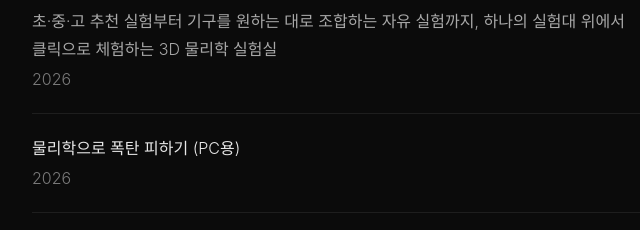
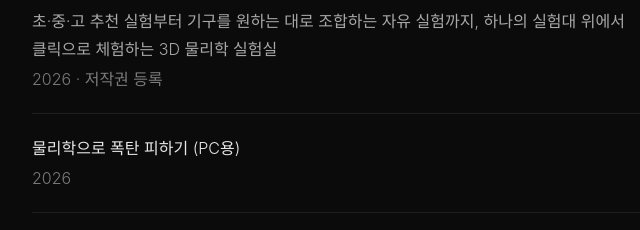
Before and after one commit to mms31001-spec/hanjaesan9.8, a plain HTML site: page edutech/index.html in a window 1280 px wide. Shown: the part 268-498 px from the top of the page, 272-912 px from the left. Drawn offline with Linux system fonts and the light colour scheme; a web font is replaced by a local one.

Commit message:
Add files via upload

```diff
--- a/edutech/index.html
+++ b/edutech/index.html
@@ -80,7 +80,7 @@
   <section id="edutech" class="show">
     <h2>Edutech</h2>
     <div class="list">
-      <a href="https://mms31001-spec.github.io/hjs_lab/" target="_blank" rel="noopener"><div><span class="t">세상의 모든 물리학 실험</span><p class="desc">초·중·고 추천 실험부터 기구를 원하는 대로 조합하는 자유 실험까지, 하나의 실험대 위에서 클릭으로 체험하는 3D 물리학 실험실</p><p>2026</p></div><span class="m">↗</span></a>
+      <a href="https://mms31001-spec.github.io/hjs_lab/" target="_blank" rel="noopener"><div><span class="t">세상의 모든 물리학 실험</span><p class="desc">초·중·고 추천 실험부터 기구를 원하는 대로 조합하는 자유 실험까지, 하나의 실험대 위에서 클릭으로 체험하는 3D 물리학 실험실</p><p>2026 · 저작권 등록</p></div><span class="m">↗</span></a>
       <a href="https://mms31001-spec.github.io/han_jae_sang_001/" target="_blank" rel="noopener"><div><span class="t">물리학으로 폭탄 피하기 (PC용)</span><p>2026</p></div><span class="m">↗</span></a>
       <a href="https://mms31001-spec.github.io/han_jae_sang_001/install.html" target="_blank" rel="noopener"><div><span class="t">물리학으로 폭탄 피하기 (모바일용)</span><p>2026</p></div><span class="m">↗</span></a>
     </div>
```
